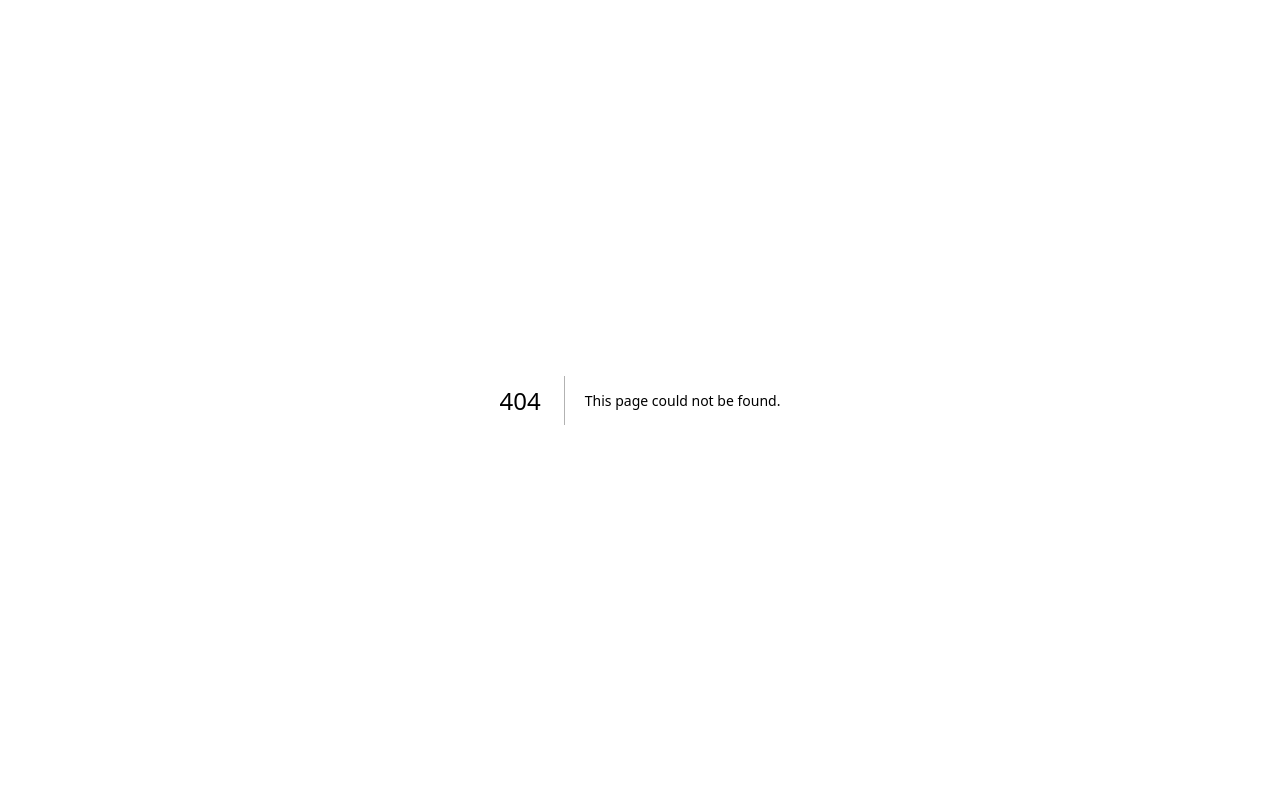
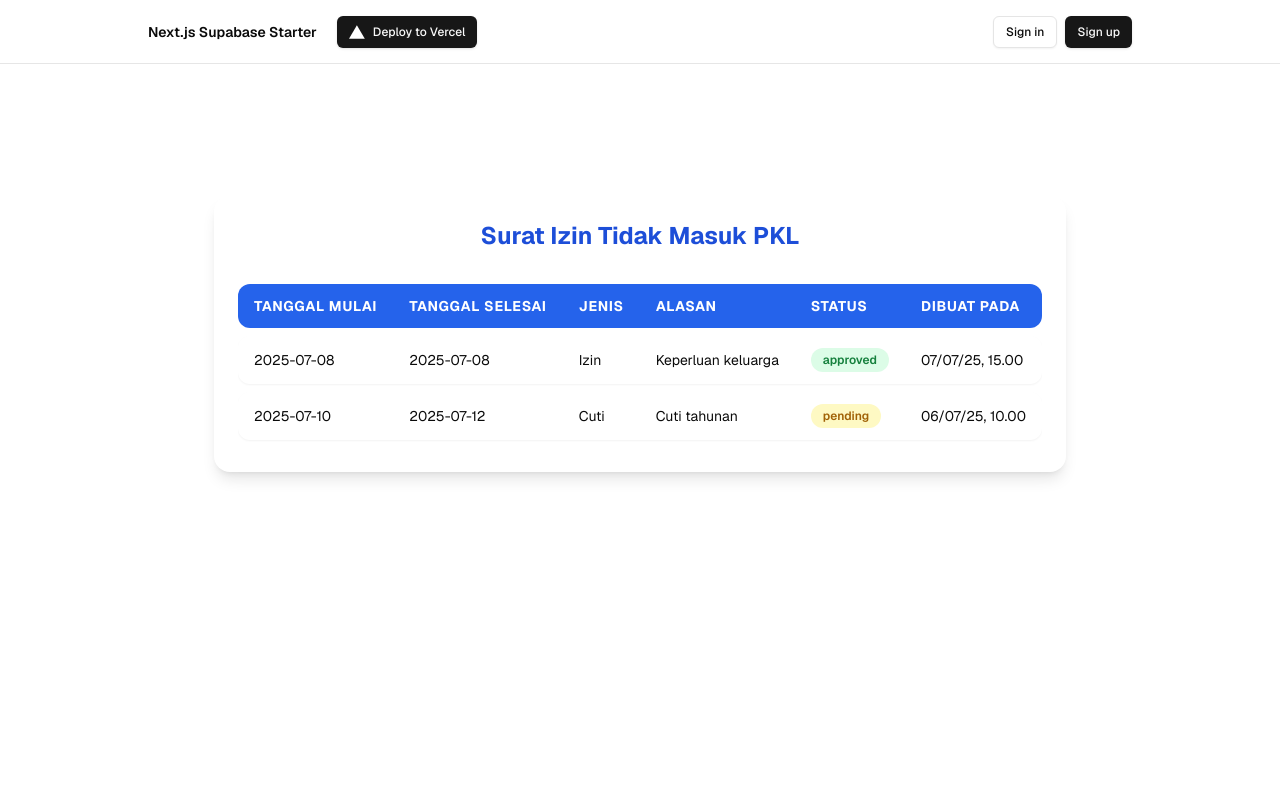
Before and after one commit to ghazwanz/attendance, a Next.js app: page /protected/PermissionTable in a window 1280 px wide. Before the commit this address had no page. Shown: the top 800 px of the page. Built offline with nearby package versions, Linux system fonts and the light colour scheme; no server answers.

Commit message:
create table permisssion

```diff
--- /dev/null
+++ b/app/protected/PermissionTable/page.tsx
@@ -0,0 +1,71 @@
+import React from "react";
+import data from "@/lib/dummyData.json";
+
+const PermissionTable = () => {
+  const { permissions } = data;
+
+  return (
+    <div className="min-h-screen  px-4 py-8">
+      <div className="max-w-6xl mx-auto  p-6 rounded-2xl shadow-lg">
+        <h2 className="text-2xl font-bold text-center mb-6 text-blue-700">
+          Surat Izin Tidak Masuk PKL
+        </h2>
+        <div className="overflow-x-auto">
+          <table className="min-w-full text-sm text-left border-separate border-spacing-y-2">
+            <thead>
+              <tr className="bg-blue-600 text-white text-sm uppercase tracking-wider">
+                <th className="px-4 py-3 rounded-l-xl">Tanggal Mulai</th>
+                <th className="px-4 py-3">Tanggal Selesai</th>
+                <th className="px-4 py-3">Jenis</th>
+                <th className="px-4 py-3">Alasan</th>
+                <th className="px-4 py-3">Status</th>
+                <th className="px-4 py-3 rounded-r-xl">Dibuat Pada</th>
+              </tr>
+            </thead>
+            <tbody>
+              {permissions.map((item) => (
+                <tr
+                  key={item.id}
+                  className=" rounded-xl shadow-sm transition"
+                >
+                  <td className="px-4 py-3 rounded-l-xl">{item.start_date}</td>
+                  <td className="px-4 py-3">{item.end_date}</td>
+                  <td className="px-4 py-3 capitalize">{item.type}</td>
+                  <td className="px-4 py-3">{item.reason}</td>
+                  <td className="px-4 py-3">
+                    <span
+                      className={`inline-block px-3 py-1 text-xs font-semibold rounded-full ${
+                        item.status === "approved"
+                          ? "bg-green-100 text-green-700"
+                          : item.status === "rejected"
+                          ? "bg-red-100 text-red-700"
+                          : "bg-yellow-100 text-yellow-700"
+                      }`}
+                    >
+                      {item.status}
+                    </span>
+                  </td>
+                  <td className="px-4 py-3 rounded-r-xl">
+                    {new Date(item.created_at).toLocaleString("id-ID", {
+                      dateStyle: "short",
+                      timeStyle: "short",
+                    })}
+                  </td>
+                </tr>
+              ))}
+              {permissions.length === 0 && (
+                <tr>
+                  <td>
+                    Tidak ada data surat izin.
+                  </td>
+                </tr>
+              )}
+            </tbody>
+          </table>
+        </div>
+      </div>
+    </div>
+  );
+};
+
+export default PermissionTable;
```
